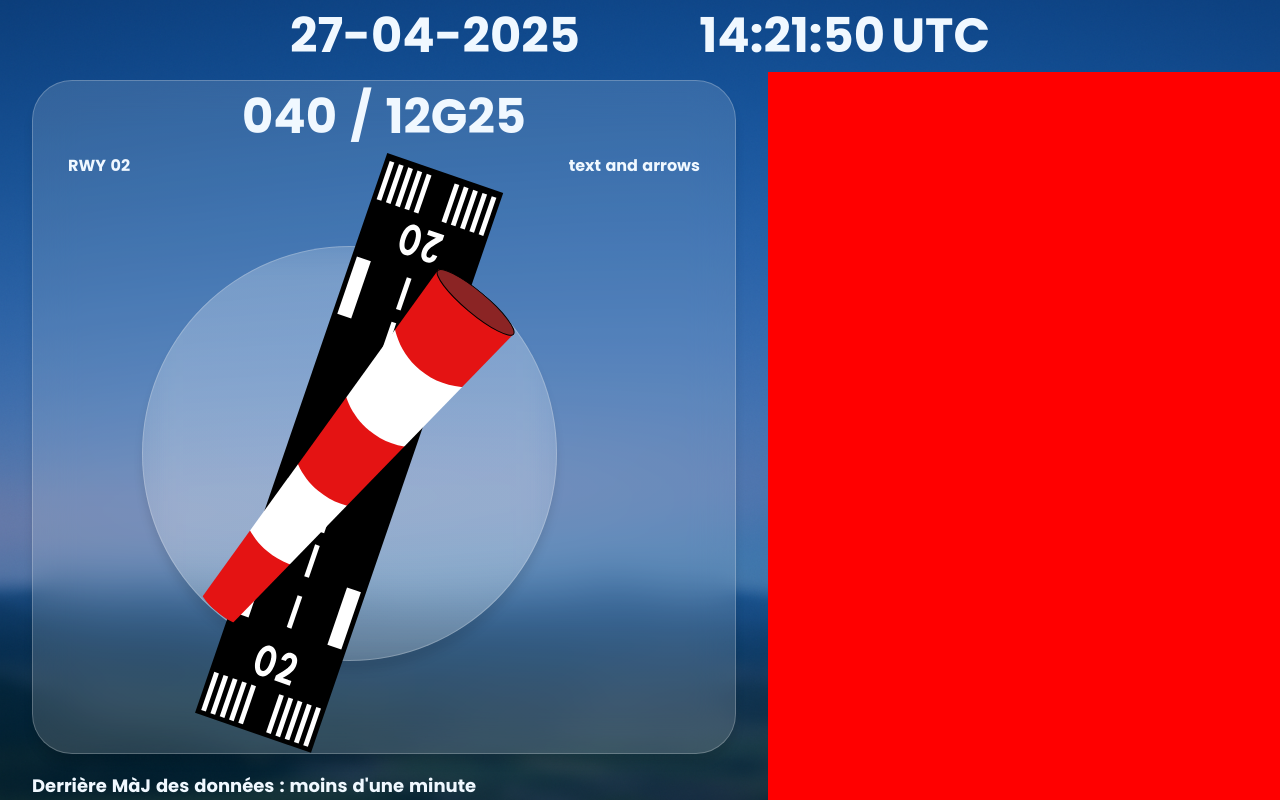
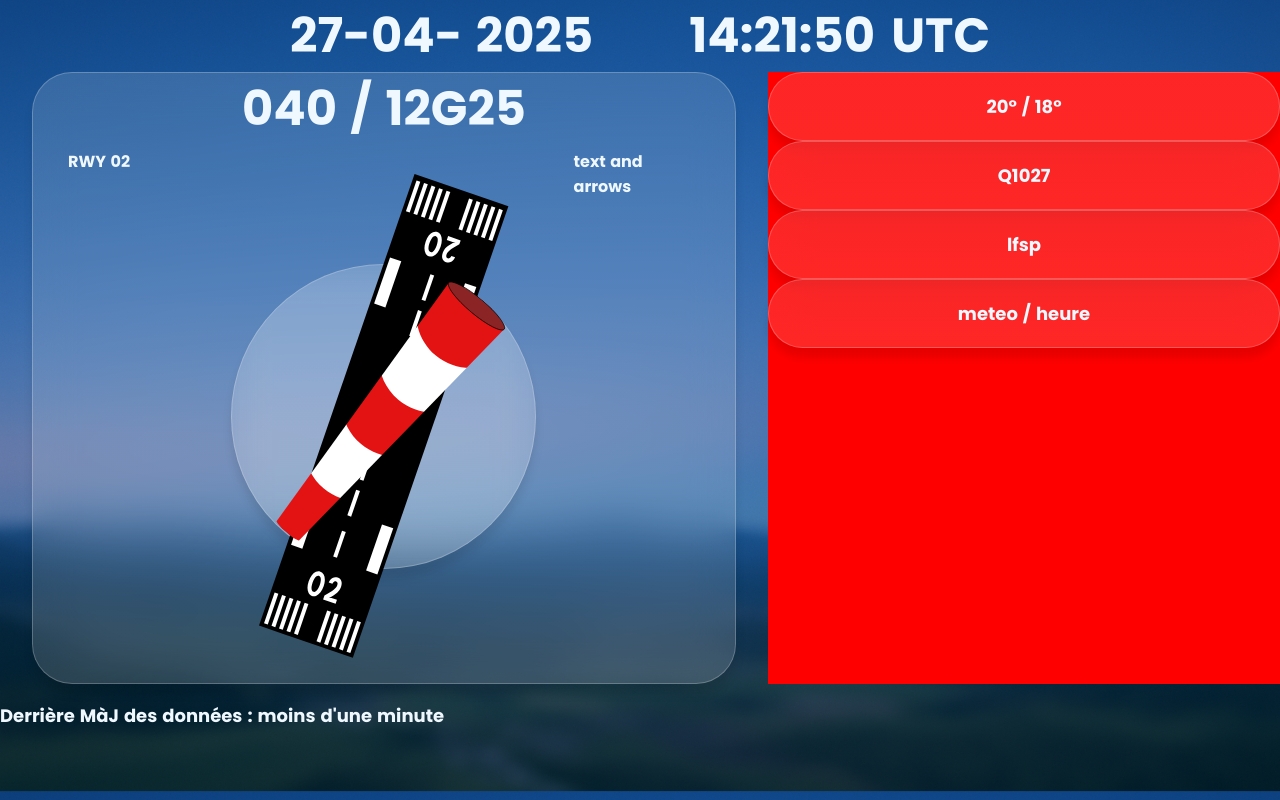
Before and after one commit to cal225/PannelNA, a PHP site: page / in a window 1280 px wide. Run offline with PHP 8.4, Linux system fonts and the light colour scheme.

Commit message:
left side alined

```diff
--- a/footer.php
+++ b/footer.php
@@ -1,4 +1,5 @@
-
+<p class="MaJ">Derrière MàJ des données : moins d'une minute</p>
 <script src='script/DateUTC.js'></script>
 </body>
+
 </html>
--- a/header.php
+++ b/header.php
@@ -6,8 +6,8 @@ echo "
 <head>
     <meta charset='UTF-8'>
     <meta name='viewport' content='width=device-width, initial-scale=1.0'>
+    <link rel='stylesheet' href='style/style.css'>
     <link rel='stylesheet' href='style/{$title}.css'>
-    <link rel='stylesheet' href='style/style.css'>
     <title>{$title}</title>
 </head>
 ";
@@ -18,7 +18,7 @@ echo "
 
         <h1 class="timeNdate">
             <span class='date'>
-                <?= date("d-m-Y") ?>
+                <?= date("d-m- Y") ?>
             </span>
             <span class="UTCWrapper">
                 <span class='utc-time' id="utc-time">
--- a/pages/meteo.php
+++ b/pages/meteo.php
@@ -1,27 +1,11 @@
 <?php
-$title = "meteo"; // This should match your page-specific CSS file: meteo.css
+$title = "meteo";
 ?>
 <main>
     <div class="leftContainer">
-        <div class="leftInfoContainer">
-            <div class="windContainer frosted">
-                <div class="metarWind">
-                    <p>040 / 12G25</p>
-                </div>
-                <div class="mancheContainer">
-                    <div class="wind02">
-                        <p>RWY 02</p>
-                    </div>
-                    <div class="windCenter">
-                        <div class="frosted backPiste"></div>
-                        <img class="piste" src="../assets/Piste.svg" alt="piste d'atterisage"> <!-- déjà a 19° (orientation magnetique du pôle nord) -->
-                        <img class="mancheAir" src="../assets/MancheAir.svg" alt="manche à air">
-                    </div>
-                    <div class="wind020">text and arrows</div>
-                </div>
-            </div>
-            <p class="MaJ">Derrière MàJ des données : moins d'une minute</p>
-        </div>
+        <?php include 'meteo/meteoleft.php'; ?>
     </div>
-    <div class="rightContainer" style="background-color:red;"></div>
+    <div class="rightContainer" style="background-color:red;">
+        <?php include 'meteo/meteoright.php'; ?>
+    </div>
 </main>
--- /dev/null
+++ b/pages/meteo/meteoleft.php
@@ -0,0 +1,16 @@
+<div class="windContainer frosted">
+    <div class="metarWind">
+        <p>040 / 12G25</p>
+    </div>
+    <div class="mancheContainer">
+        <div class="wind02">
+            <p>RWY 02</p>
+        </div>
+        <div class="windCenter">
+            <div class="frosted backPiste"></div>
+            <img class="piste" src="../assets/Piste.svg" alt="piste d'atterisage"> <!-- déjà a 19° (orientation magnetique du pôle nord) -->
+            <img class="mancheAir" src="../assets/MancheAir.svg" alt="manche à air">
+        </div>
+        <div class="wind020">text and arrows</div>
+    </div>
+</div>
--- /dev/null
+++ b/pages/meteo/meteoright.php
@@ -0,0 +1,12 @@
+<div class="frosted cards">
+    <p>20° / 18°</p>
+</div>
+<div class="frosted cards">
+    <p>Q1027</p>
+</div>
+<div class="frosted cards">
+    <p>lfsp</p>
+</div>
+<div class="frosted cards">
+    <p>meteo / heure</p>
+</div>
--- a/style/meteo.css
+++ b/style/meteo.css
@@ -1,7 +1,7 @@
 body {
   background-image: url(/assets/ChatGPT\ Image\ Apr\ 24\,\ 2025\,\ 08_48_45\ AM.png);
-  background-position: cover;
-  background-size: 100%;
+  background-position: center;
+  background-size: cover;
   display: grid;
   grid-template-rows: 1fr 8.5fr;
 }
@@ -14,28 +14,23 @@ main {
   display: grid;
   grid-template-columns: 4.5fr 3fr;
 }
-.testDiv {
+
+.windContainer {
   height: 100%;
+  display: grid;
+  grid-template-rows: 1fr 7fr;
 }
+
 .mancheContainer {
-  display: flex;
-  justify-content: space-between;
+  display: grid;
+  grid-template-columns: 1fr 3fr 1fr;
 }
 .leftContainer {
-  padding: 0.5em 2em 1em;
+  padding: 0em 2em;
 }
-.windContainer {
-  height: 100%;
-}
+
 .mancheContainer {
   padding: 0 5%;
-}
-
-.leftInfoContainer {
-  height: 100%;
-  display: flex;
-  flex-direction: column;
-  justify-content: space-between;
 }
 
 .MaJ {
@@ -49,41 +44,39 @@ main {
   justify-content: center;
 }
 
-.frosted {
-  box-sizing: border-box;
-    -moz-box-sizing: border-box;
-    -webkit-box-sizing: border-box;
-  background: linear-gradient(
-    to bottom,
-    rgba(245, 250, 255, 0.15),
-    rgba(255, 255, 255, 0.15)
-  );
-  backdrop-filter: blur(20px);
-  border: 1.5px #ededed40 solid;
-  border-radius: 40px;
-  box-shadow: 0 10px 10px rgba(0, 0, 0, 0.10);
-}
-
 .backPiste {
-  height: 415px;
-  width: 415px;
+  height: 50%;
+  aspect-ratio: 1/1;
   border-radius: 100%;
   z-index: -1;
   position: absolute;
 }
 
-.piste{
-  height: 600px;
+.piste {
+  width: 80%; /* or any size */
+  height: auto; /* maintain aspect ratio */
+  max-width: 250px; /* optional max width */
 }
 
 .windCenter {
   display: flex;
   align-items: center;
   justify-content: center;
+  align-self: center;
 }
 
-.mancheAir{
+.mancheAir {
   z-index: 10;
   position: absolute;
   transform: rotate(40deg);
+  height: 50%;
 }
+
+.cards{
+  font-size: large;
+  display: flex;
+  flex-direction: column;
+  align-items: center;
+  justify-content: center;
+  padding: 20px;
+}
--- a/style/style.css
+++ b/style/style.css
@@ -10,7 +10,6 @@
 
 html,
 body {
-  height: 100%;
   overflow: hidden;
 }
 
@@ -27,12 +26,28 @@ header {
   align-items: center;
 }
 
-.utc-time{
-    width: 192px;
-    display: flex;
-    justify-content: space-between;
+.utc-time {
+  width: 192px;
+  display: flex;
+  justify-content: space-between;
 }
 
-.UTCWrapper{
-    display: flex;
+.UTCWrapper {
+  display: flex;
+  gap: 10px;
 }
+
+.frosted {
+  box-sizing: border-box;
+  -moz-box-sizing: border-box;
+  -webkit-box-sizing: border-box;
+  background: linear-gradient(
+    to bottom,
+    rgba(245, 250, 255, 0.15),
+    rgba(255, 255, 255, 0.15)
+  );
+  backdrop-filter: blur(20px);
+  border: 1.5px #ededed40 solid;
+  border-radius: 40px;
+  box-shadow: 0 10px 10px rgba(0, 0, 0, 0.1);
+}
```
Also changed, not shown: Météo Architecture.png (added), Météo comic.png (added), Météo glassmorph.png (added).
